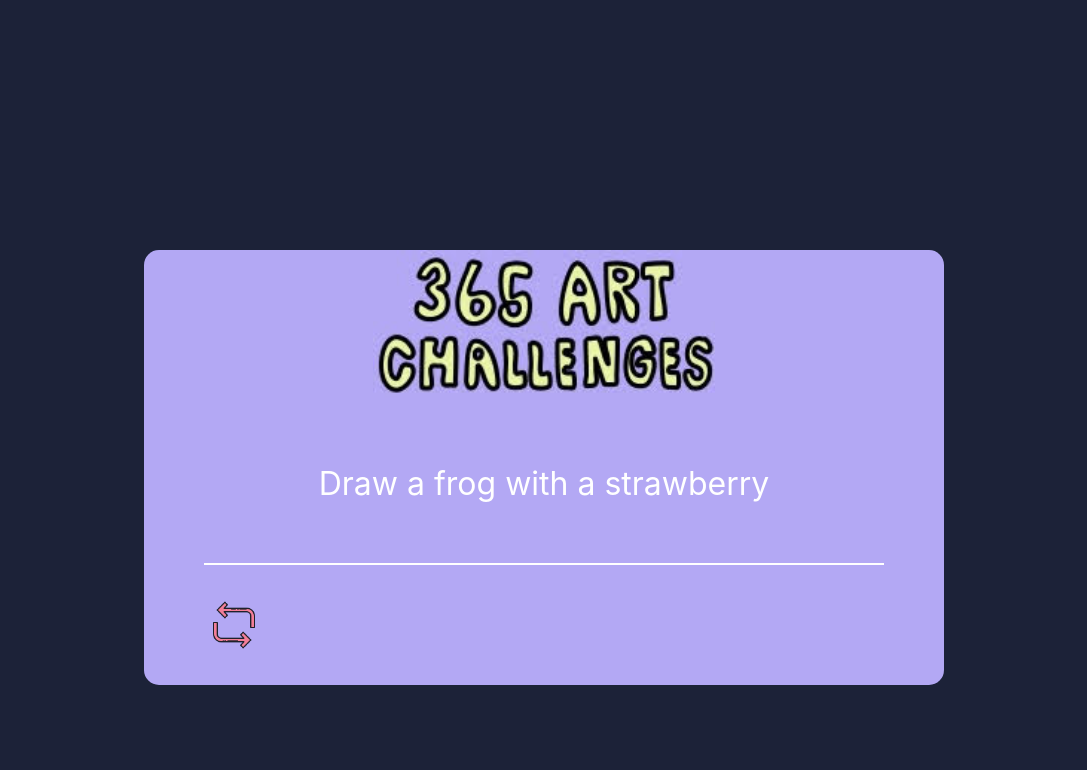
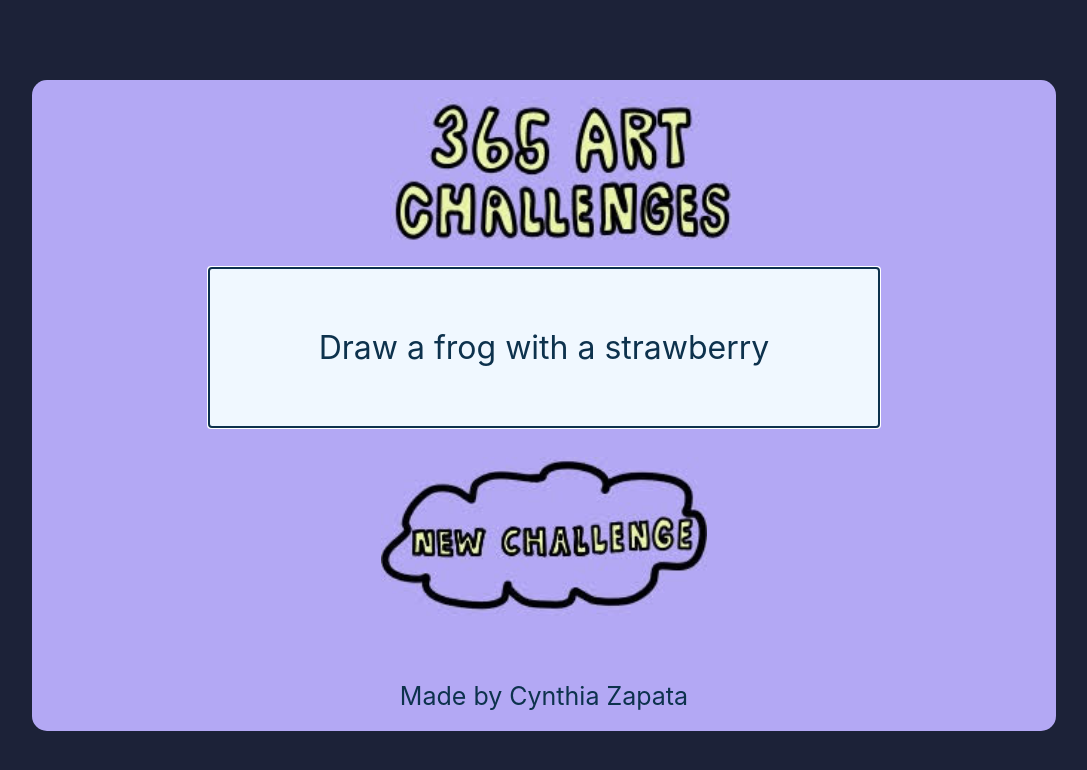
Before and after one commit to cynzapata/art-challenge-generator, a React (Create React App) app: page / in a window 1280 px wide. Shown: the top 770 px of the page, without its empty margins (96-1183 px from the left). Built offline with nearby package versions, Linux system fonts and the light colour scheme.

Commit message:
added a custom buttom that I drew

```diff
--- a/src/components/RandomChallenge/RandomChallenge.css
+++ b/src/components/RandomChallenge/RandomChallenge.css
@@ -3,44 +3,47 @@
     flex-direction: column;
     align-items: center;
     margin: auto;
-    margin-top: 250px;
+    margin-top: 5em;
     background: #B3A8F4;
-    width: 800px;
+    width: 80%;
     border-radius: 15px;
 }
 
 .title img{
   height: 150px;
+  padding: 5%;
 }
 
 .challenge{
     padding: 60px 110px;
-    color: white;
+    color: #0D324D;
     font-size: 32px;
     text-align: center;
+    background-color: aliceblue;
+    outline: auto;
+    outline-color: #0D324D;
 }
 
-
-.line{
-    width: 680px;
-    height: 1.5px;
-    background: white;
-  }
 
   .bottom{
     display: flex;
     flex-direction: row;
-    justify-content: space-between;
+    justify-content: center;
     align-items: center;
     margin: 30px 0px;
   }
 
-  .icons{
-    display: flex;
-    gap: 40px;
-  }
+
 
   .icons img{
     cursor: pointer;
-    height: 60px;
+    height: 170px;
   }
+
+  .credits{
+    padding: 20px 110px;
+    color: #0D324D;
+    font-size: 25px;
+    text-align: center;
+
+}
--- a/src/components/RandomChallenge/RandomChallenge.jsx
+++ b/src/components/RandomChallenge/RandomChallenge.jsx
@@ -1,6 +1,6 @@
 import React, {useState} from 'react'
 import './RandomChallenge.css'
-import reload_icon from '../Assets/reload.png'
+import reload_icon from '../Assets/button.jpeg'
 import title from '../Assets/title.jpeg'
 
 export const RandomChallenge = () => {
@@ -32,12 +32,13 @@ export const RandomChallenge = () => {
           </div>
         <div className="challenge">Draw a {challenge.challenge}</div>
         <div>
-            <div className='line'></div>
+
             <div className="bottom">
-            <div className="icons">
-                <img src={reload_icon} onClick={()=>{random()}} alt="reload icon" />
+                <div className="icons">
+                    <img src={reload_icon} onClick={()=>{random()}} alt="reload icon" />
+                </div>
             </div>
-            </div>
+            <div className='credits'>Made by Cynthia Zapata</div>
         </div>
     </div>
   )
```
Also changed, not shown: src/components/Assets/button.jpeg (added), src/components/Assets/cat-2.svg (added).
